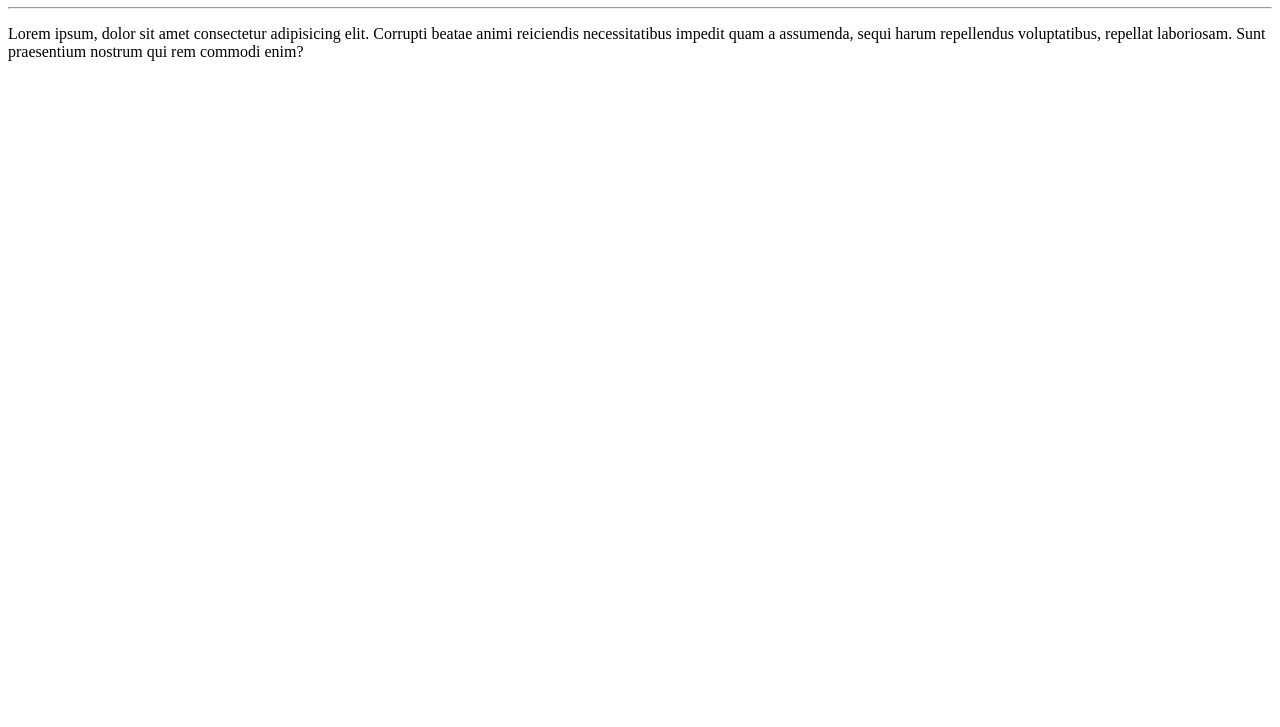
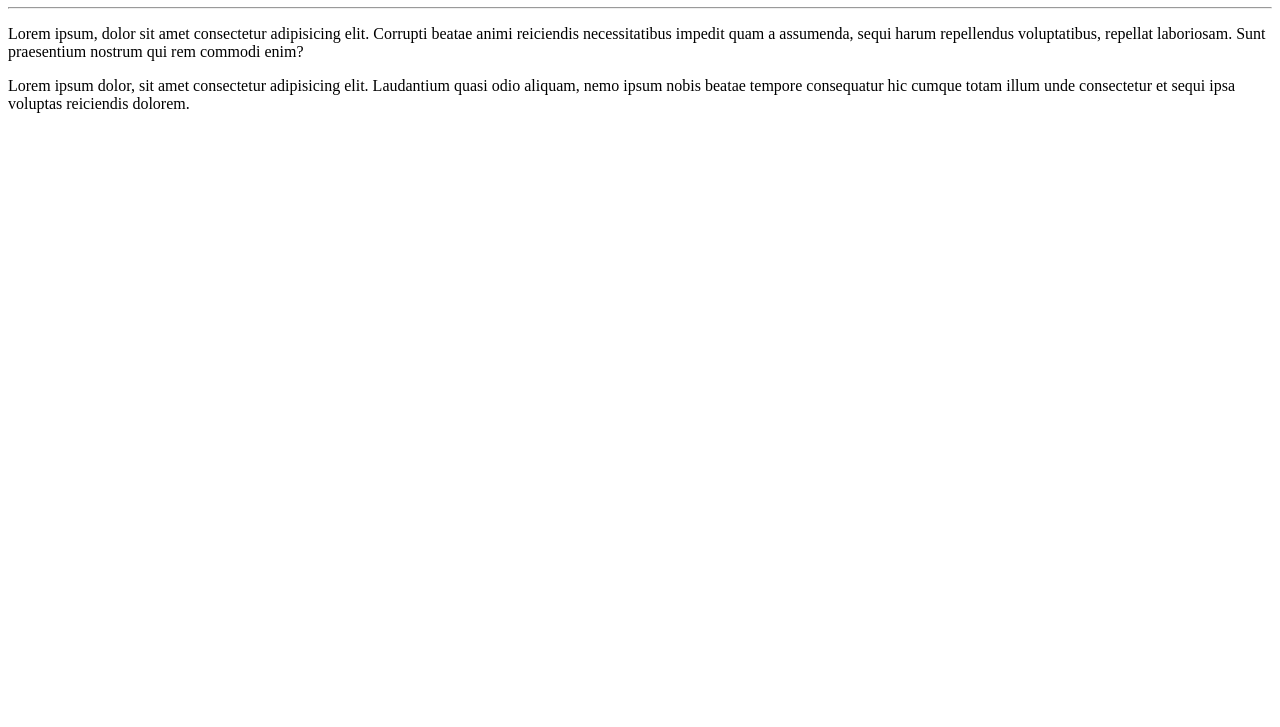
Before and after one commit to RinelVBenjamim/ola-mundo, a plain HTML site: page site-exemplo/index.html in a window 1280 px wide. Shown: the part 73-800 px from the top of the page. Drawn offline with Linux system fonts and the light colour scheme.

Commit message:
Adicionei um paragrafo

```diff
--- a/site-exemplo/index.html
+++ b/site-exemplo/index.html
@@ -9,5 +9,7 @@
     <h1>Olá, Mundo!</h1>
     <hr>
     <p>Lorem ipsum, dolor sit amet consectetur adipisicing elit. Corrupti beatae animi reiciendis necessitatibus impedit quam a assumenda, sequi harum repellendus voluptatibus, repellat laboriosam. Sunt praesentium nostrum qui rem commodi enim?</p>
+
+    <p>Lorem ipsum dolor, sit amet consectetur adipisicing elit. Laudantium quasi odio aliquam, nemo ipsum nobis beatae tempore consequatur hic cumque totam illum unde consectetur et sequi ipsa voluptas reiciendis dolorem.</p>
 </body>
 </html>
```
